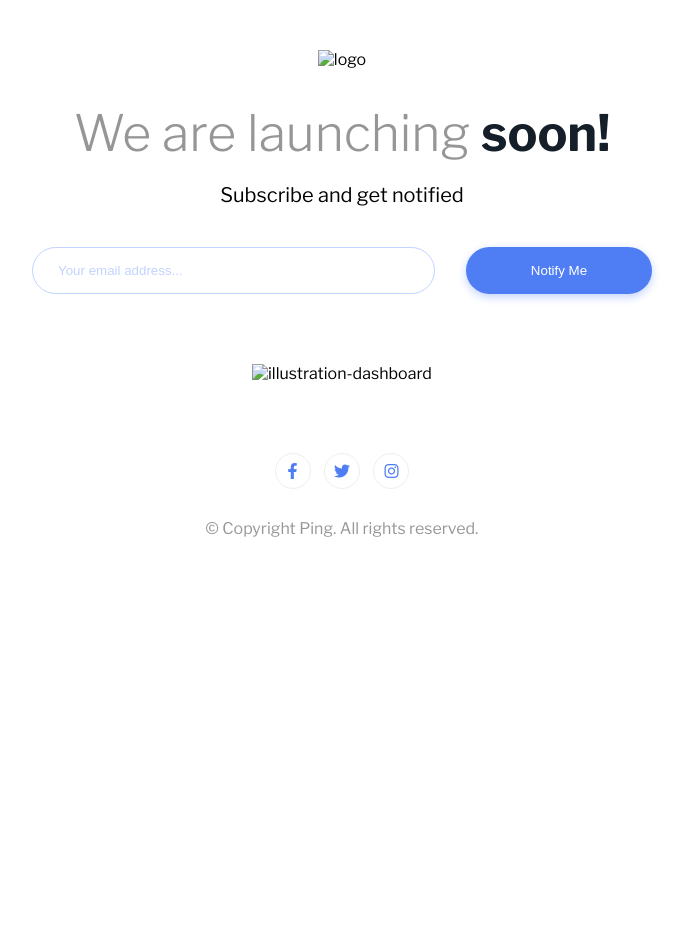
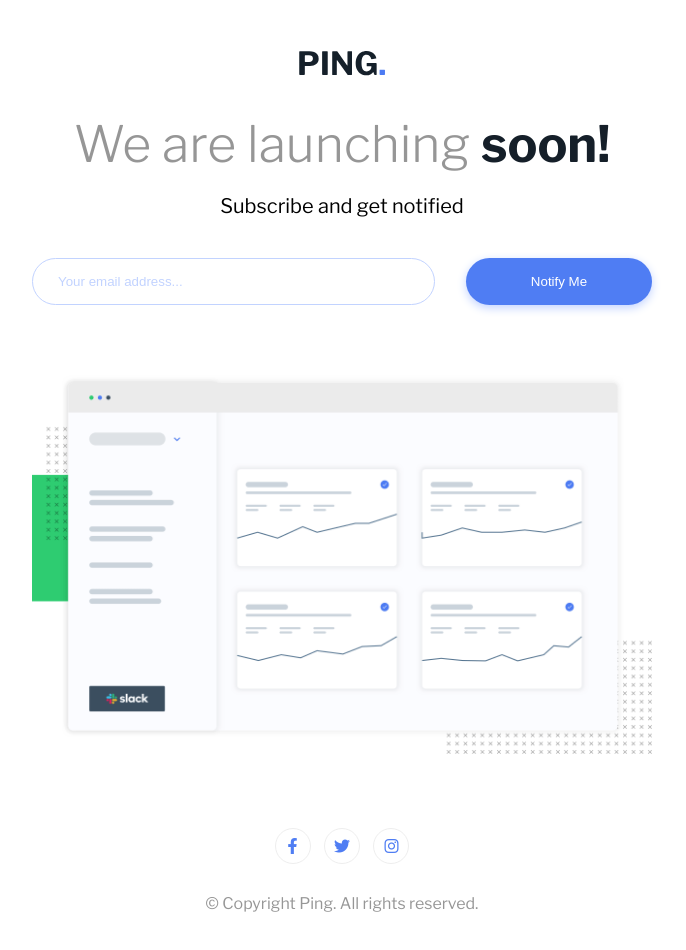
Before and after one commit to ilham-bouk/ping-single-column-coming-soon-page, a plain HTML site: page index.html in a window 1280 px wide. Shown: the whole page, without its empty margins (298-984 px from the left). Before the commit the page ends 800 px from the top, so only its background shows below. Drawn offline with nearby package versions, Linux system fonts and the light colour scheme; the site is published under a folder, as on GitHub Pages, so addresses that start at the root find nothing.

Commit message:
Fix the problem with images

```diff
--- a/index.html
+++ b/index.html
@@ -15,7 +15,7 @@
   </head>
   <body>
     <div class="container">
-        <img src="/images/logo.svg" alt="logo">
+        <img src="./images/logo.svg" alt="logo">
       <h1>We are launching <span>soon!</span></h1>
       <p>Subscribe and get notified</p>
       <div class="form">
@@ -23,7 +23,7 @@
         <button type="submit">Notify Me</button>
       </div>
       <div class="error-text">Please provide a valid email address</div>
-      <img class="landing-img" src="/images/illustration-dashboard.png" alt="illustration-dashboard">
+      <img class="landing-img" src="./images/illustration-dashboard.png" alt="illustration-dashboard">
       <div class="links">
         <i class="fa-brands fa-facebook-f"></i>
         <i class="fa-brands fa-twitter"></i>
```
